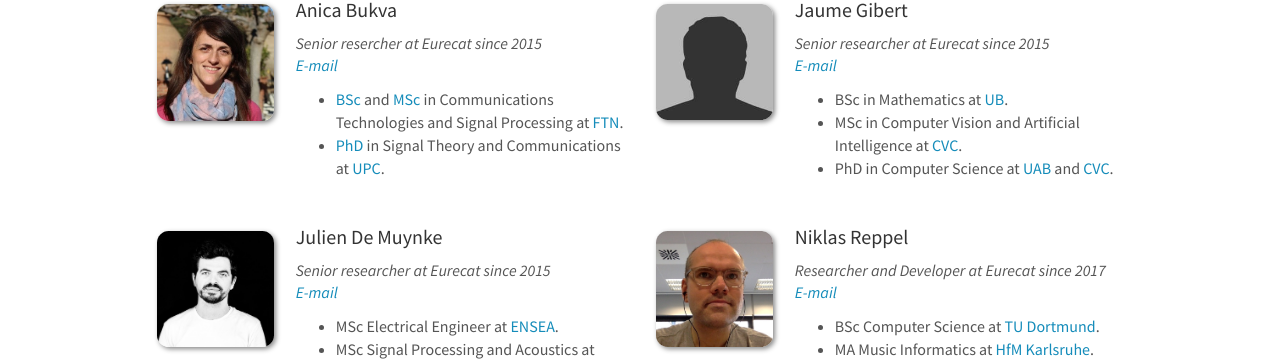
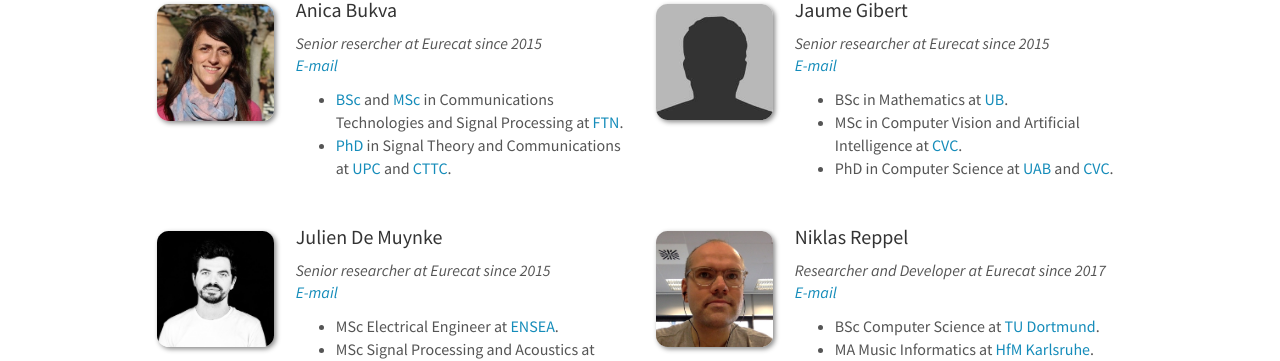
Before and after one commit to multimedia-eurecat/multimedia-eurecat.github.io, a Jekyll site: the page built from _pages/team.md, in a window 1280 px wide and 900 px high, scrolled down 388 px. Shown: the part 102-463 px from the top of the window. Built offline with Jekyll 4.4.1, drawn with Linux system fonts in a browser that asks for light colours; nearby versions of some CDN libraries.

Commit message:
Anica update phd

```diff
--- a/_data/team_members.yml
+++ b/_data/team_members.yml
@@ -34,7 +34,7 @@
   email: anica.bukva@eurecat.org
   number_educ: 2
   education1: <a href="http://ftn.uns.ac.rs/674464826/power--electronic-and-telecommunication-engineering">BSc</a> and <a href="http://ftn.uns.ac.rs/n1847675942/power--electronic-and-telecommunication-engineering">MSc</a> in Communications Technologies and Signal Processing at <a href="http://ftn.uns.ac.rs/n1386094394/faculty-of-technical-sciences">FTN</a>.
-  education2: <a href="https://www.tdx.cat/handle/10803/112128#page=1">PhD</a> in Signal Theory and Communications at <a href="https://www.upc.edu/en">UPC</a>.
+  education2: <a href="https://www.tdx.cat/handle/10803/112128#page=1">PhD</a> in Signal Theory and Communications at <a href="https://www.upc.edu/en">UPC</a> and <a href="http://www.cttc.es/">CTTC</a>.
 
 - name: Jaume Gibert
   photo: bio-photo.jpg
```
